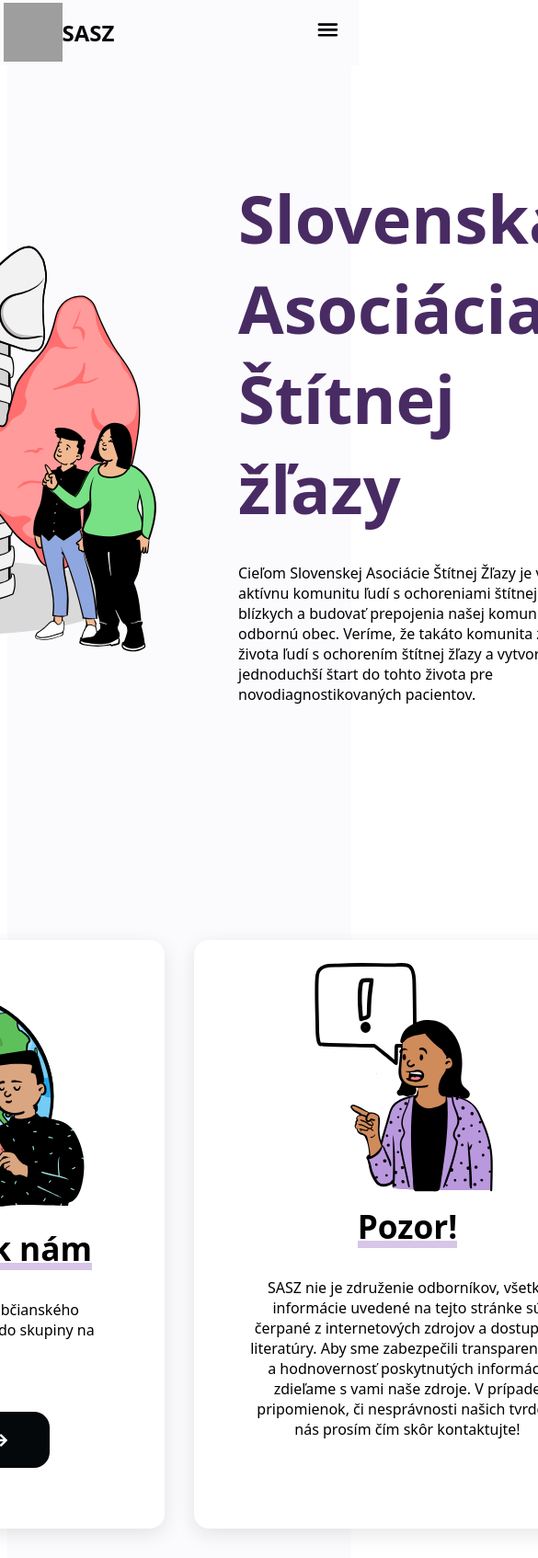
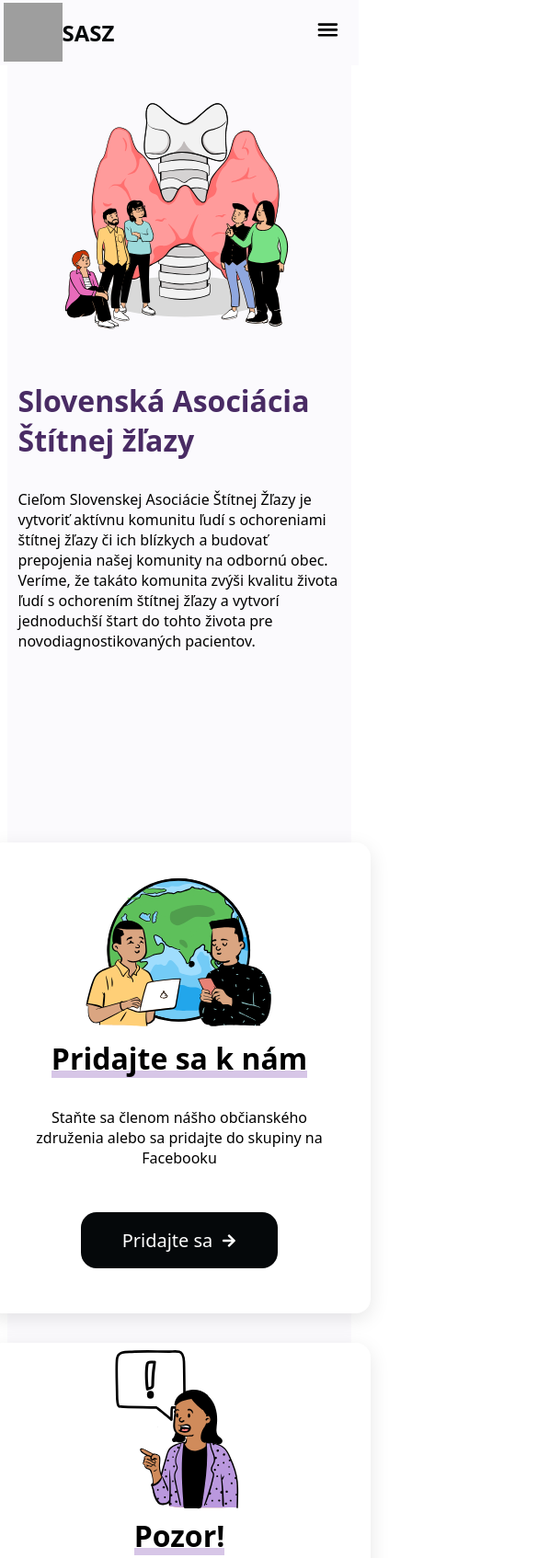
Before and after one commit to lukasNwr/sasz-web, an Astro site: page / in a window 390 px wide. Shown: the top 1694 px of the page at 92% size, 585 px wide, since content can reach past the window. Built offline with nearby package versions, Linux system fonts and the light colour scheme; Astro itself is replaced by a stand-in of ours; grey boxes are pictures that could not be loaded.

Commit message:
basic responsiveness

```diff
--- a/src/components/home/Hero.astro
+++ b/src/components/home/Hero.astro
@@ -3,15 +3,21 @@
         <div class="welcome-wrapper">
             <div class="img-wrapper">
                 <!-- <div class="circle"></div> -->
-        <img class="hero-img" src="/home/hero-image.svg" alt="hero-logo" />
+                <img class="hero-img" src="/home/hero-image.svg" alt="hero-logo"/>
             </div>
             <div class="welcome-content">
                 <h1 class="hero-title">
-          Slovenská <br /> Asociácia <br /> Štítnej žľazy
+                    Slovenská <br/> Asociácia <br/> Štítnej žľazy
+                </h1>
+                <h1 class="hero-title-small">
+                    Slovenská Asociácia Štítnej žľazy
                 </h1>
                 <p>
-          Cieľom Slovenskej Asociácie Štítnej Žľazy je  vytvoriť aktívnu komunitu ľudí s ochoreniami štítnej žľazy či
-          ich blízkych a budovať prepojenia našej komunity na odbornú obec. Veríme, že takáto komunita zvýši kvalitu života ľudí s ochorením štítnej žľazy a vytvorí jednoduchší štart do tohto života pre novodiagnostikovaných pacientov.
+                    Cieľom Slovenskej Asociácie Štítnej Žľazy je vytvoriť aktívnu komunitu ľudí s ochoreniami štítnej
+                    žľazy či
+                    ich blízkych a budovať prepojenia našej komunity na odbornú obec. Veríme, že takáto komunita zvýši
+                    kvalitu života ľudí s ochorením štítnej žľazy a vytvorí jednoduchší štart do tohto života pre
+                    novodiagnostikovaných pacientov.
                 </p>
             </div>
         </div>
@@ -19,17 +25,8 @@
 </section>
 
 <style>
-  .circle {
-    position: absolute;
-    width: 47.60631rem;
-    height: 46.71rem;
-    transform: rotate(-37.125deg);
-    flex-shrink: 0;
-    border-radius: 47.60631rem;
-    background: var(--bg-light, #efeffb);
-    z-index: -1;
-    left: -20rem;
-    top: -5rem;
+    .hero-title-small {
+        display: none;
     }
 
     #hero {
@@ -44,6 +41,7 @@
         justify-content: center;
         gap: 4rem;
     }
+
     .welcome-content {
         display: flex;
         width: 50%;
@@ -90,4 +88,66 @@
         justify-content: center;
         max-height: 45rem;
     }
+
+    @media screen and (max-width: 940px) {
+        .welcome-wrapper {
+
+            display: flex;
+            flex-direction: column;
+            align-items: center;
+            justify-content: center;
+            gap: 1rem;
+        }
+
+        .hero-title {
+            display: none;
+        }
+
+        .hero-title-small {
+            display: block;
+            font-size: 3rem;
+            font-weight: 700;
+            text-align: left;
+            color: var(--accent-dark);
+            margin-bottom: 1rem;
+        }
+
+        .welcome-content p,
+        .welcome-content h1 {
+            max-width: 100%;
+        }
+
+        .welcome-content {
+            display: flex;
+            width: 100%;
+            max-width: 90vw;
+        }
+
+        #hero {
+            padding-bottom: 10rem;
+            margin: 0;
+        }
+
+        .img-wrapper {
+            width: 50%;
+            display: flex;
+            flex-direction: column;
+            justify-content: center;
+            padding-top: 2rem;
+            position: relative;
+        }
+    }
+
+
+    @media screen and (max-width: 720px) {
+        .hero-title-small {
+
+            font-size: 2rem;
+            font-weight: 700;
+
+
+        }
+
+    }
+
 </style>
--- a/src/components/home/HomeCard.astro
+++ b/src/components/home/HomeCard.astro
@@ -1,7 +1,7 @@
 ---
 import Button from "../../components/Button.astro";
 
-const { title, body, image } = Astro.props;
+const {title, body, image} = Astro.props;
 ---
 
 <script>
@@ -15,11 +15,11 @@ const { title, body, image } = Astro.props;
 </script>
 
 <div class="home-card">
-  <div class="image-wrapper"><img src={image} alt="card-image" /></div>
+    <div class="image-wrapper"><img src={image} alt="card-image"/></div>
     <div class="text-wrapper">
         <div class="title">
             <div class="title-rec">
-        <span>
+              <span class="title-span">
                 {title}
               </span>
             </div>
@@ -27,7 +27,7 @@ const { title, body, image } = Astro.props;
         <p>{body}</p>
     </div>
     <div class="slot-wrapper">
-    <slot />
+        <slot/>
     </div>
     <!-- {
       button && (
@@ -107,4 +107,25 @@ const { title, body, image } = Astro.props;
     .slot-wrapper {
         margin: 1rem;
     }
+
+    @media screen and (max-width: 1140px) {
+        .home-card {
+            min-width: 14rem;
+            height: 24rem;
+            padding: 4rem 2rem;
+            gap: 1rem;
+            border-radius: 1rem;
+        }
+
+        .image-wrapper img {
+            width: 14rem;
+            height: 11rem;
+            flex-shrink: 0;
+        }
+
+        .title-rec span {
+            font-size: 2rem;
+            font-weight: 700;
+        }
+    }
 </style>
--- a/src/layouts/Layout.astro
+++ b/src/layouts/Layout.astro
@@ -6,26 +6,26 @@ interface Props {
     title: string;
 }
 
-const { title } = Astro.props;
+const {title} = Astro.props;
 ---
 
 <!doctype html>
 <html lang="en">
 <head>
-    <meta charset="UTF-8" />
-    <meta name="description" content="Astro description" />
-    <meta name="viewport" content="width=device-width" />
-    <link rel="icon" type="image/svg+xml" href="/favicon.svg" />
-    <meta name="generator" content={Astro.generator} />
+    <meta charset="UTF-8"/>
+    <meta name="description" content="Astro description"/>
+    <meta name="viewport" content="width=device-width"/>
+    <link rel="icon" type="image/svg+xml" href="/favicon.svg"/>
+    <meta name="generator" content={Astro.generator}/>
     <title>{title}</title>
 </head>
-  <Header />
+<Header/>
 <body>
 <div class="page-content">
-      <slot />
+    <slot/>
 </div>
 </body>
-  <Footer />
+<Footer/>
 
 <style is:global>
     .page-content {
@@ -48,14 +48,32 @@ const { title } = Astro.props;
         align-items: center;
         background: #fbfafd;
     }
+
     html {
         font-family: system-ui, sans-serif;
         background: white;
         margin: 0px;
     }
+
+    @media screen and (min-width: 768px) {
+        .page-content {
+            padding: 0 2rem;
+        }
+    }
+
+    @media screen and (min-width: 1024px) {
+        .page-content {
+            padding: 0 4rem;
+        }
+    }
+
+    Header,
+    Footer {
+        width: 100%;
+    }
+
     code {
-      font-family:
-        Menlo,
+        font-family: Menlo,
         Monaco,
         Lucida Console,
         Liberation Mono,
--- a/src/pages/index.astro
+++ b/src/pages/index.astro
@@ -23,7 +23,7 @@ import Button from "../components/Button.astro";
 
 <Layout title="SASZ">
     <div class="home">
-    <Hero />
+        <Hero/>
         <div class="cards">
             <HomeCard
                     title="Pridajte sa k nám"
@@ -33,7 +33,7 @@ import Button from "../components/Button.astro";
                     buttonText="Pridajte sa k nám"
             >
                 <div class="join-btn">
-          <Button buttonText="Pridajte sa" />
+                    <Button buttonText="Pridajte sa"/>
                 </div>
             </HomeCard>
             <HomeCard
@@ -45,11 +45,6 @@ import Button from "../components/Button.astro";
             />
         </div>
     </div>
-  <!--
-      <JoinUs
-    /> -->
-  <!-- <Warning />  -->
-</Layout>
 
     <style>
         .home {
@@ -57,10 +52,27 @@ import Button from "../components/Button.astro";
             flex-direction: column;
             justify-content: center;
             align-items: center;
+            padding: 2rem;
         }
+
         .cards {
             display: flex;
+            flex-direction: column;
             gap: 2rem;
-    padding-block: 5rem;
+            padding-block: 2rem;
+        }
+
+
+        @media screen and (min-width: 940px) {
+            .cards {
+                flex-direction: row;
+            }
+        }
+
+        @media screen and (min-width: 1024px) {
+            .home {
+                padding: 4rem;
+            }
         }
     </style>
+</Layout>
```
Lines whose indentation alone changed are shown as unchanged.
